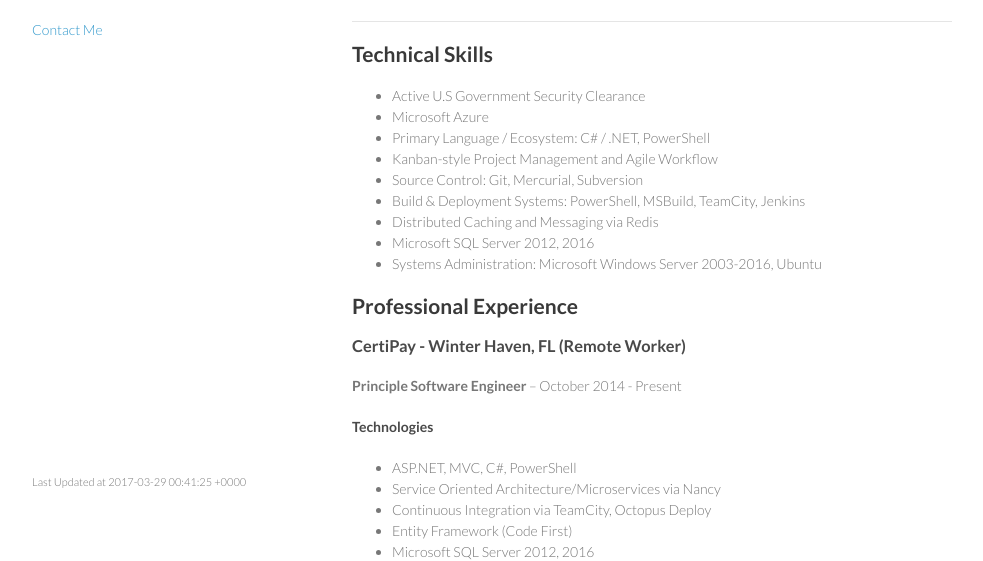
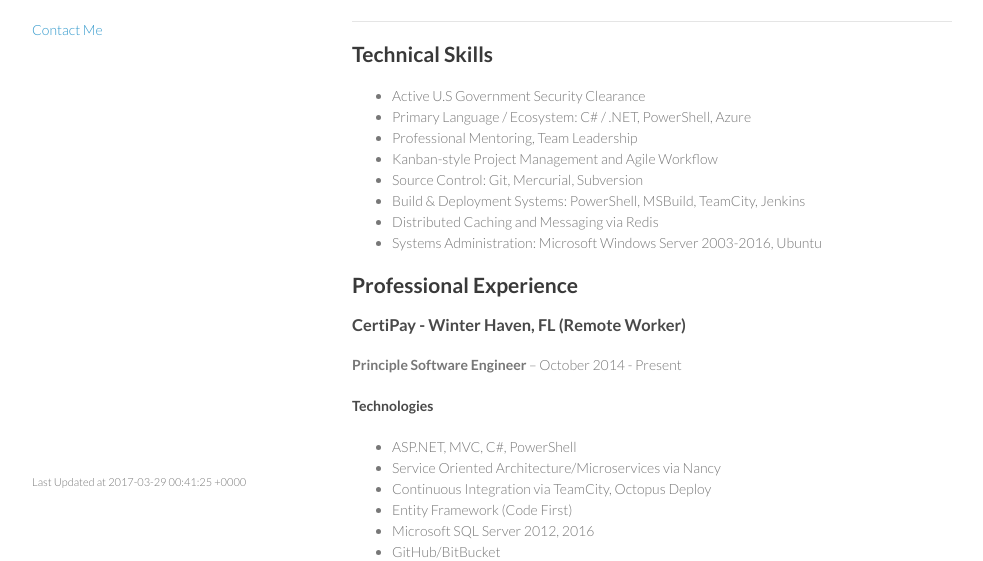
Before and after one commit to mattgwagner/mattgwagner, a Jekyll site: the page built from cv.md, in a window 1280 px wide and 900 px high, cut to the strip 339-900 px from the top of the window. Shown: the whole strip, without its empty margins (148-1131 px from the left). Built offline with Jekyll 4.4.1, drawn with Linux system fonts in a browser that asks for light colours; some of the changed text lies outside the part shown.

Commit message:
Update cv.md

```diff
--- a/cv.md
+++ b/cv.md
@@ -22,13 +22,12 @@ title: Matt G. Wagner - Curriculum Vitae
 ## Technical Skills
 
 * Active U.S Government Security Clearance
-* Microsoft Azure
-* Primary Language / Ecosystem: C# / .NET, PowerShell
+* Primary Language / Ecosystem: C# / .NET, PowerShell, Azure
+* Professional Mentoring, Team Leadership
 * Kanban-style Project Management and Agile Workflow
 * Source Control: Git, Mercurial, Subversion
 * Build & Deployment Systems: PowerShell, MSBuild, TeamCity, Jenkins
 * Distributed Caching and Messaging via Redis
-* Microsoft SQL Server 2012, 2016
 * Systems Administration: Microsoft Windows Server 2003-2016, Ubuntu
 
 ## Professional Experience
```
Also changed, not shown: other parts of cv.md (+1 -2 lines).
